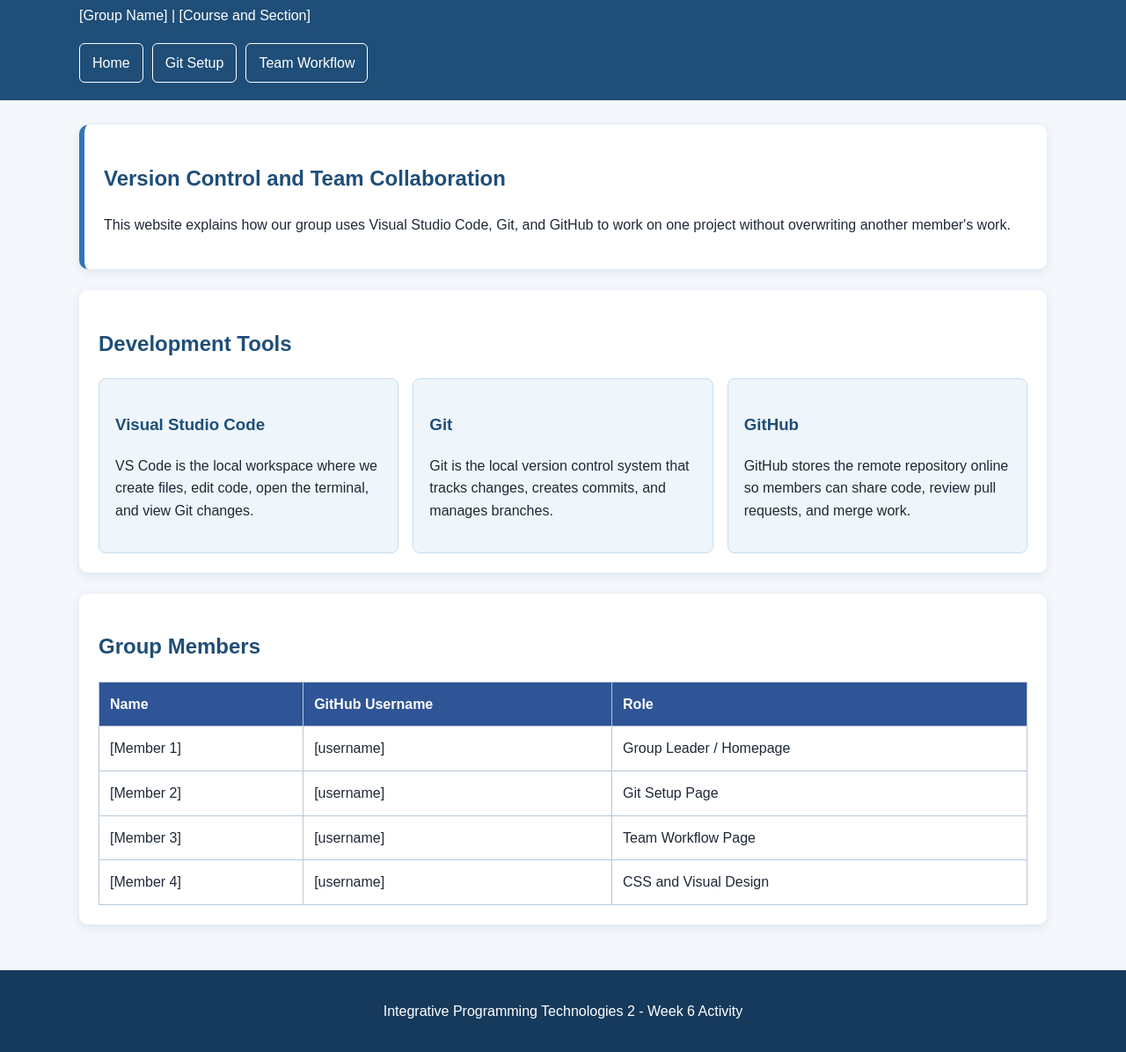
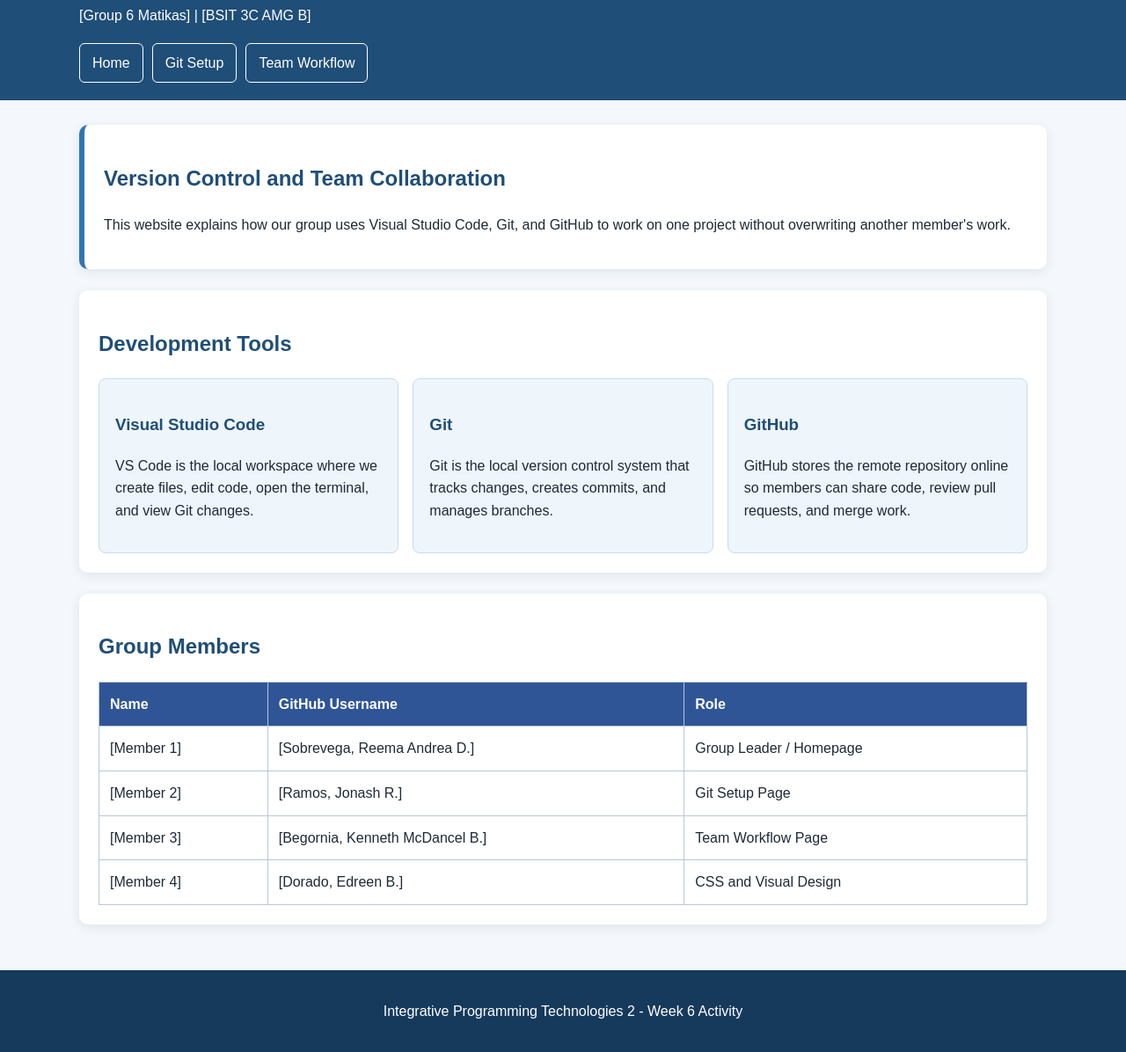
Before and after one commit to edreendorado-max/group6-matikas, a plain HTML site: page Group 6/index.html in a window 1280 px wide. Shown: the part 86-1282 px from the top of the page at 88% size. Drawn offline with Linux system fonts and the light colour scheme.

Commit message:
Add assigned changes

```diff
--- a/Group 6/index.html
+++ b/Group 6/index.html
@@ -10,7 +10,7 @@
     <header>
         <div class="container">
             <h1>GitHub Team Command Guide</h1>
-            <p>[Group Name] | [Course and Section]</p>
+            <p>[Group 6 Matikas] | [BSIT 3C AMG B]</p>
             <nav>
                 <a href="index.html">Home</a>
                 <a href="setup.html">Git Setup</a>
@@ -53,10 +53,10 @@
                         <tr><th>Name</th><th>GitHub Username</th><th>Role</th></tr>
                     </thead>
                     <tbody>
-                        <tr><td>[Member 1]</td><td>[username]</td><td>Group Leader / Homepage</td></tr>
-                        <tr><td>[Member 2]</td><td>[username]</td><td>Git Setup Page</td></tr>
-                        <tr><td>[Member 3]</td><td>[username]</td><td>Team Workflow Page</td></tr>
-                        <tr><td>[Member 4]</td><td>[username]</td><td>CSS and Visual Design</td></tr>
+                        <tr><td>[Member 1]</td><td>[Sobrevega, Reema Andrea D.]</td><td>Group Leader / Homepage</td></tr>
+                        <tr><td>[Member 2]</td><td>[Ramos, Jonash R.]</td><td>Git Setup Page</td></tr>
+                        <tr><td>[Member 3]</td><td>[Begornia, Kenneth McDancel B.]</td><td>Team Workflow Page</td></tr>
+                        <tr><td>[Member 4]</td><td>[Dorado, Edreen B.]</td><td>CSS and Visual Design</td></tr>
                     </tbody>
                 </table>
             </div>
```
